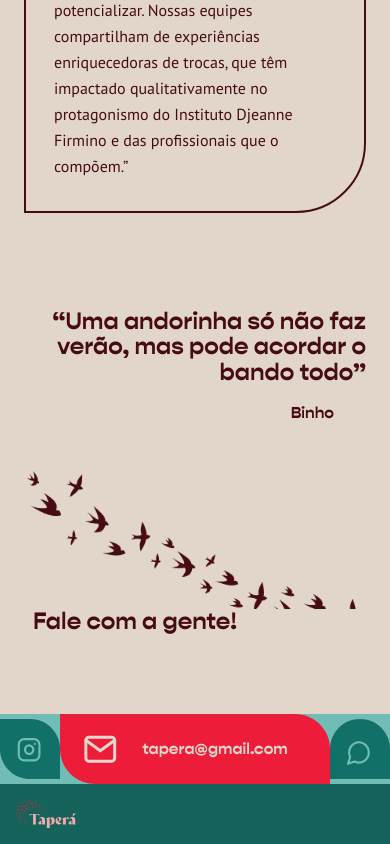
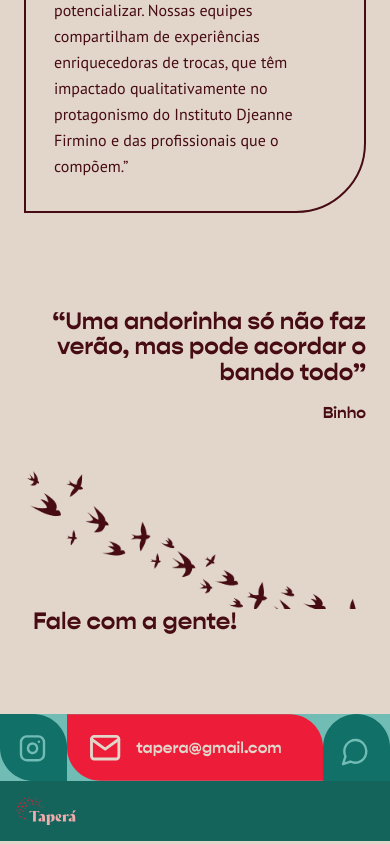
Before and after one commit to guikominami/tapera, a React (Vite) app: page / in a window 390 px wide. Shown: the part 9931-10775 px from the top of the page. Built offline with nearby package versions, Linux system fonts and the light colour scheme.

Commit message:
responsive fix

```diff
--- a/src/components/sections/Contact/Quote.tsx
+++ b/src/components/sections/Contact/Quote.tsx
@@ -57,7 +57,7 @@ export default function Quote({ quotation, name }: { quotation: string; name: st
                 <Text
                     as="p"
                     variant="footer"
-                    className="pr-8 pt-4 lg:p-4"
+                    className="pt-4 lg:p-4"
                 >
                     {name}
                 </Text>
--- a/src/components/sections/Footer/FooterEmailInfo/EmailButton.tsx
+++ b/src/components/sections/Footer/FooterEmailInfo/EmailButton.tsx
@@ -4,11 +4,19 @@ import { footerInfo } from "@/data/footer"
 
 export default function EmailButton() {
     return (
-        <div className="relative">
+        <div className="
+            relative
+            flex-1
+            min-w-0
+            lg:flex-none
+            lg:w-[...]
+            xl:w-[...]
+            2xl:w-[...]
+        ">
             <img
                 src={imgEmailButton}
                 alt="email button"
-                className="w-full"
+                className="block w-full h-full lg:mb-1"
             />
             <Text
                 as="p"
@@ -19,9 +27,12 @@ export default function EmailButton() {
                     flex
                     items-center
                     justify-center
-                    ml-10
+                    ml-7
+                    text-center
+                    text-primary-light
+                    sm:text-sm
                     lg:ml-16
-                    text-primary-light
+                    lg:m-0
                 "
             >
                 {footerInfo.email}
--- a/src/components/sections/Footer/FooterEmailInfo/FooterEmailInfo.tsx
+++ b/src/components/sections/Footer/FooterEmailInfo/FooterEmailInfo.tsx
@@ -11,9 +11,12 @@ export default function FooterEmailInfo() {
         <div
             className="
                 flex flex-row
-                h-[281px]
+                lg:h-[151px]
+                xl:h-[196px]
+                2xl:h-[253px]
+                min-[1900px]:h-[281px]
                 justify-center
-                items-center
+                items-start
                 overflow-hidden
             "
         >
--- a/src/components/sections/Footer/FooterEmailInfo/FooterEmailInfoMobile.tsx
+++ b/src/components/sections/Footer/FooterEmailInfo/FooterEmailInfoMobile.tsx
@@ -7,9 +7,8 @@ export default function FooterEmailInfoMobile() {
     return (
         <div
             className="
-                flex flex-row
-                justify-center
-                items-center
+                flex w-full flex-row
+                items-stretch
                 overflow-hidden
             "
         >
--- a/src/components/sections/Footer/FooterEmailInfo/InstagramButton.tsx
+++ b/src/components/sections/Footer/FooterEmailInfo/InstagramButton.tsx
@@ -6,9 +6,11 @@ export default function InstagramButton() {
         <a
             href={footerInfo.instagram}
             className="
-                w-[60px]
-                md:w-[281px]
-                md:h-[281px]
+                w-[17.2%]
+                lg:w-[151px]
+                xl:w-[196px]
+                2xl:w-[253px]
+                min-[1900px]:w-[281px]
                 shrink-0
             "
         >
--- a/src/components/sections/Footer/FooterEmailInfo/WhatsappButton.tsx
+++ b/src/components/sections/Footer/FooterEmailInfo/WhatsappButton.tsx
@@ -6,9 +6,11 @@ export default function WhatsappButton() {
         <a
             href={footerInfo.whatsapp}
             className="
-                w-[60px]
-                md:w-[281px]
-                md:h-[281px]
+                w-[17.2%]
+                lg:w-[151px]
+                xl:w-[196px]
+                2xl:w-[253px]
+                min-[1900px]:w-[281px]
                 shrink-0
             "
         >
--- a/src/theme/typography.ts
+++ b/src/theme/typography.ts
@@ -24,7 +24,7 @@ export const typography = {
         body: "font-body text-base xl:text-xl font-normal leading-relaxed md:leading-6.5",
         minicard: "font-body text-base lg:text-[0.9rem] xl:text-lg 2xl:text-xl font-normal leading-4.5 lg:leading-4.5 xl:leading-5.5 2xl:leading-7",
         highlight: "font-body text-base sm:text-md md:text-lg xl:text-xl font-bold leading-relaxed",
-        footer: "font-display text-md md:text-lg xl:text-2xl 2xl:text-3xl font-bold",
+        footer: "font-display text-[1rem] md:text-lg xl:text-2xl 2xl:text-3xl font-bold",
         team: "font-body text-lg lg:text-xl xl:text-2xl md:font-bold",
     }
 };
```
